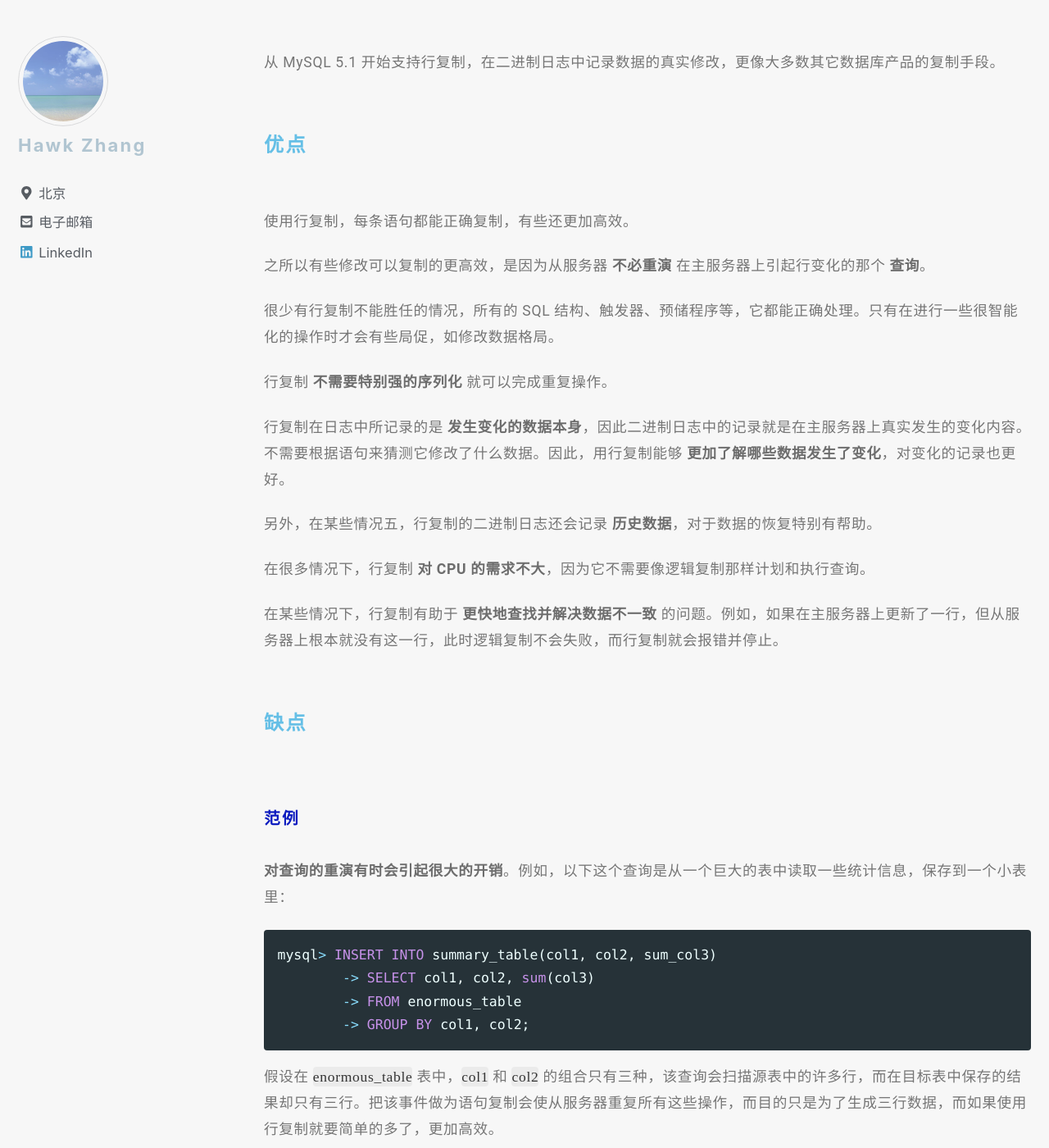
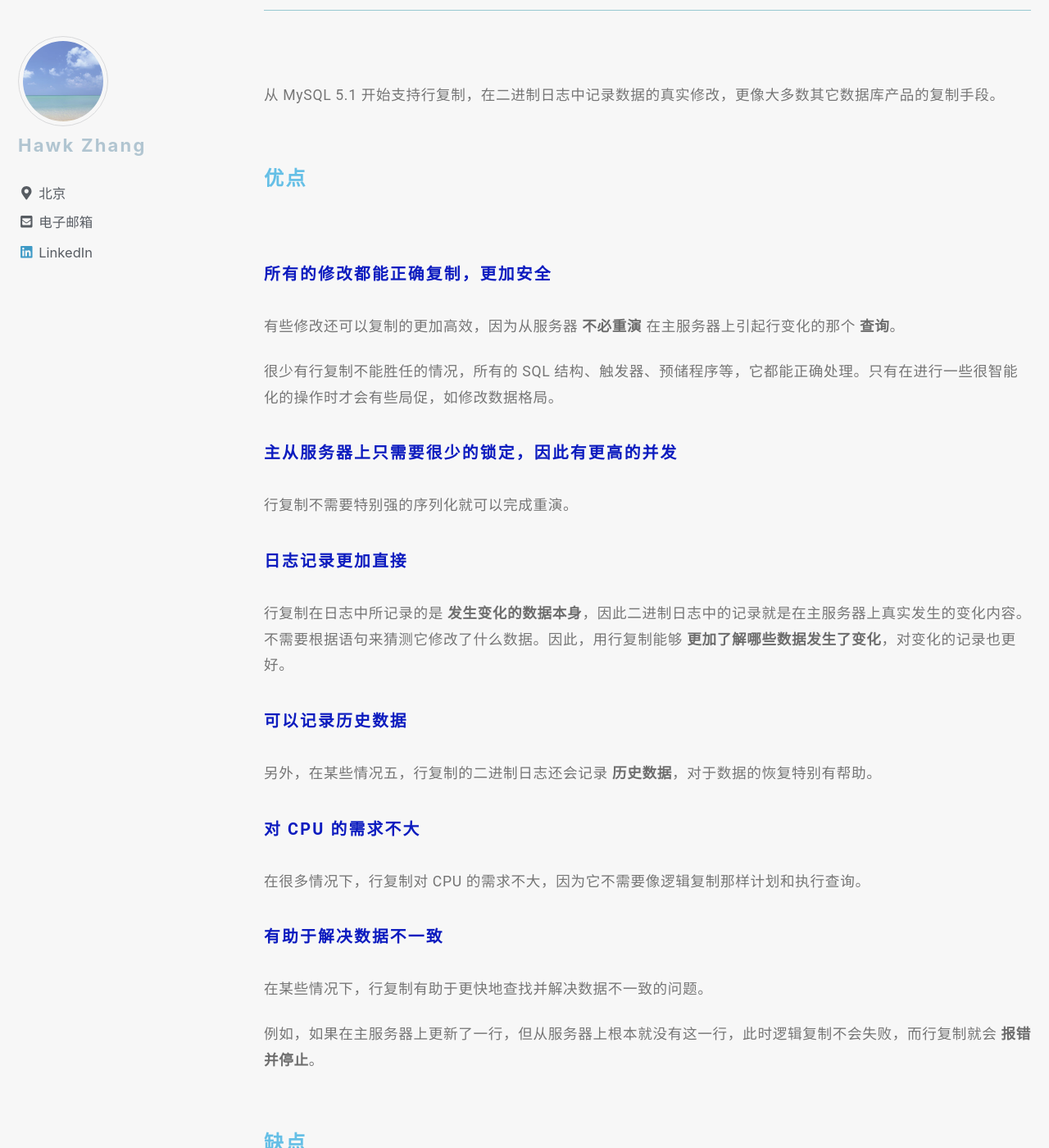
Before and after one commit to narru888/linotes_note, a Jekyll site: the page built from _posts/mysql/2016-03-01-master.slave.md, in a window 1280 px wide and 1400 px high, scrolled down 19117 px. Shown: the whole window at 82% size. Built offline with Jekyll 4.4.1, drawn with Linux system fonts in a browser that asks for light colours; nearby versions of some CDN libraries; a script that is not in the unit is left out; comment, search, counter and statistics services are not loaded; some of the changed text lies outside the part shown.

Commit message:
update on 2018-08-11 21:10:01 CST

```diff
--- a/_posts/mysql/2016-03-01-master.slave.md
+++ b/_posts/mysql/2016-03-01-master.slave.md
@@ -576,7 +576,8 @@ MySQL 5.0 及较早版本只支持逻辑复制。
 #### 优点
 
 * 部署简单：本地保存日志，异地重演，即完成同步。
-* 日志事件比较简洁：相对来说，不会占用太多带宽
+* 日志事件比较简洁：相对来说，不会占用太多带宽。
+* 日志文件包含更改相关的所有语句，可以用来审核数据库。
 
 当主从服务器的 **数据格局有所不同** 时，逻辑复制更加适用。例如，主从服务器上的表不同，但数据类似是兼容的，或者字段的顺序也有所不同等等。逻辑复制使得在从服务器上对数据格局的修改更加容易，减少当机时间。逻辑复制在操作上有更大的灵活性。
 
@@ -613,25 +614,39 @@ MySQL 5.0 及较早版本只支持逻辑复制。
 
 #### 优点
 
-使用行复制，每条语句都能正确复制，有些还更加高效。
+##### 所有的修改都能正确复制，更加安全
 
-之所以有些修改可以复制的更高效，是因为从服务器 **不必重演** 在主服务器上引起行变化的那个 **查询**。
+有些修改还可以复制的更加高效，因为从服务器 **不必重演** 在主服务器上引起行变化的那个 **查询**。
 
 很少有行复制不能胜任的情况，所有的 SQL 结构、触发器、预储程序等，它都能正确处理。只有在进行一些很智能化的操作时才会有些局促，如修改数据格局。
 
-行复制 **不需要特别强的序列化** 就可以完成重复操作。
+##### 主从服务器上只需要很少的锁定，因此有更高的并发
+
+行复制不需要特别强的序列化就可以完成重演。
+
+##### 日志记录更加直接
 
 行复制在日志中所记录的是 **发生变化的数据本身**，因此二进制日志中的记录就是在主服务器上真实发生的变化内容。不需要根据语句来猜测它修改了什么数据。因此，用行复制能够 **更加了解哪些数据发生了变化**，对变化的记录也更好。
 
+##### 可以记录历史数据
+
 另外，在某些情况五，行复制的二进制日志还会记录 **历史数据**，对于数据的恢复特别有帮助。
 
-在很多情况下，行复制 **对 CPU 的需求不大**，因为它不需要像逻辑复制那样计划和执行查询。
+##### 对 CPU 的需求不大
 
-在某些情况下，行复制有助于 **更快地查找并解决数据不一致** 的问题。例如，如果在主服务器上更新了一行，但从服务器上根本就没有这一行，此时逻辑复制不会失败，而行复制就会报错并停止。
+在很多情况下，行复制对 CPU 的需求不大，因为它不需要像逻辑复制那样计划和执行查询。
+
+##### 有助于解决数据不一致
+
+在某些情况下，行复制有助于更快地查找并解决数据不一致的问题。
+
+例如，如果在主服务器上更新了一行，但从服务器上根本就没有这一行，此时逻辑复制不会失败，而行复制就会 **报错并停止**。
 
 
 
 #### 缺点
+
+因为日志事件中不包含语句，因此很难了解执行了哪些 SQL 语句，有时候这很重要。
 
 
 
```
